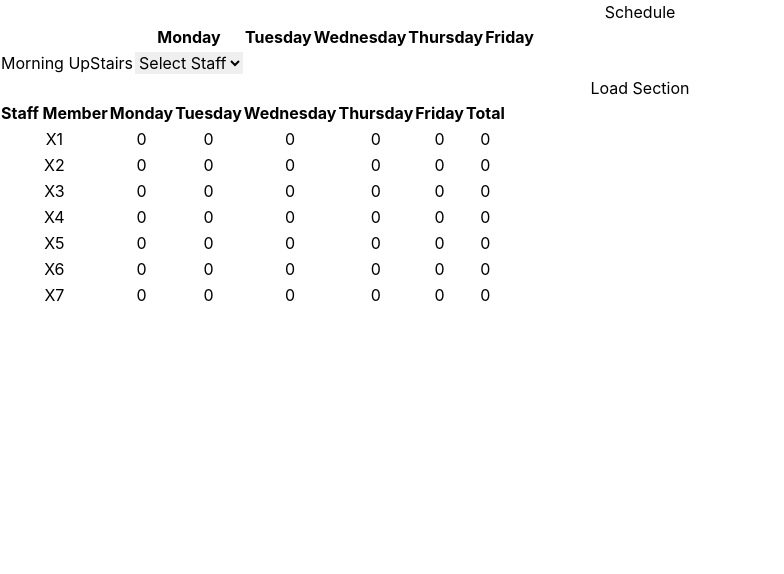
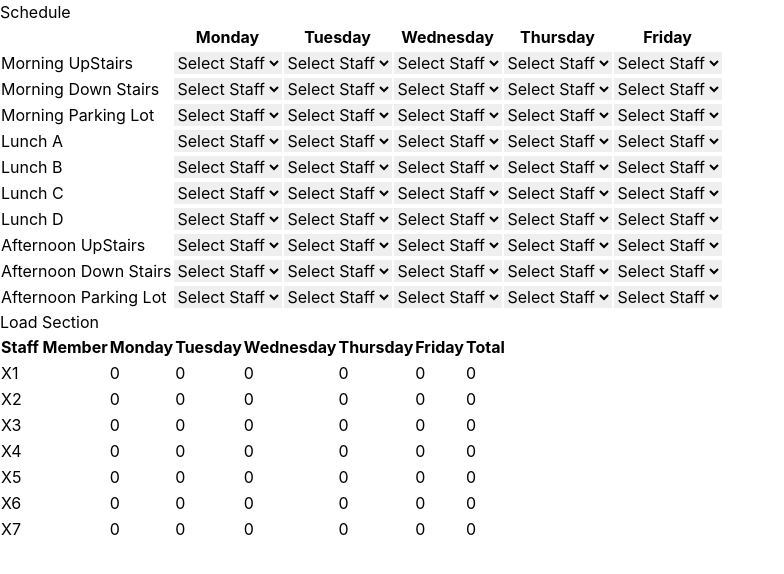
Before and after one commit to imfenil16/scheduling-app, a React (Create React App) app: page / in a window 1280 px wide. Shown: the top 574 px of the page, without its empty margins (0-784 px from the left). Built offline with nearby package versions, Linux system fonts and the light colour scheme.

Commit message:
WIP Fix Total Count

```diff
--- a/src/App.js
+++ b/src/App.js
@@ -1,15 +1,44 @@
 import React, { useState } from 'react';
 import './App.css';
+import StaffSelect from './components/staffselect';
+
+const staffMembers = ['X1', 'X2', 'X3', 'X4', 'X5', 'X6', 'X7'];
+
+const timeSlots = [
+  'Morning UpStairs',
+  'Morning Down Stairs',
+  'Morning Parking Lot',
+  'Lunch A',
+  'Lunch B',
+  'Lunch C',
+  'Lunch D',
+  'Afternoon UpStairs',
+  'Afternoon Down Stairs',
+  'Afternoon Parking Lot',
+];
 
 function App() {
   const [schedule, setSchedule] = useState({});
-  const staffMembers = ['X1', 'X2', 'X3', 'X4', 'X5', 'X6', 'X7'];
 
   const handleStaffSelect = (day, timeSlot, staff) => {
+    // Prevent consecutive lunch slots
+    const currentDaySchedule = schedule[day] || {};
+    const prevTimeSlot = timeSlots[timeSlots.indexOf(timeSlot) - 1];
+    if (
+      prevTimeSlot &&
+      currentDaySchedule[prevTimeSlot] === staff &&
+      timeSlot.includes('Lunch')
+    ) {
+      alert(
+        'Consecutive lunch slots for the same staff member are not allowed.'
+      );
+      return;
+    }
+
     setSchedule((prevSchedule) => ({
       ...prevSchedule,
       [day]: {
-        ...prevSchedule[day],
+        ...currentDaySchedule,
         [timeSlot]: staff,
       },
     }));
@@ -22,9 +51,20 @@ function App() {
     ).length;
   };
 
+  const calculateTotalLoad = (staff) => {
+    let totalLoad = 0;
+    timeSlots.forEach((timeSlot) => {
+      const daySchedule = schedule[timeSlot] || {};
+      if (daySchedule[staff]) {
+        totalLoad++;
+      }
+    });
+    return totalLoad;
+  };
+
   return (
-    <div className='App'>
-      <h1>Schedule</h1>
+    <div className='container mx-auto p-8'>
+      <h1 className='text-2xl mb-4'>Schedule</h1>
       <table>
         <thead>
           <tr>
@@ -37,33 +77,29 @@ function App() {
           </tr>
         </thead>
         <tbody>
-          <tr>
-            <td>Morning UpStairs</td>
-            <td>
-              <select
-                value={schedule['Monday']?.['Morning UpStairs'] || ''}
-                onChange={(e) =>
-                  handleStaffSelect(
-                    'Monday',
-                    'Morning UpStairs',
-                    e.target.value
-                  )
-                }
-              >
-                <option value=''>Select Staff</option>
-                {staffMembers.map((staff) => (
-                  <option key={staff} value={staff}>
-                    {staff}
-                  </option>
-                ))}
-              </select>
-            </td>
-          </tr>
+          {timeSlots.map((timeSlot) => (
+            <tr key={timeSlot}>
+              <td>{timeSlot}</td>
+              {['Monday', 'Tuesday', 'Wednesday', 'Thursday', 'Friday'].map(
+                (day) => (
+                  <td key={day}>
+                    <StaffSelect
+                      value={schedule[day]?.[timeSlot] || ''}
+                      onChange={(e) =>
+                        handleStaffSelect(day, timeSlot, e.target.value)
+                      }
+                      staffMembers={staffMembers}
+                    />
+                  </td>
+                )
+              )}
+            </tr>
+          ))}
         </tbody>
       </table>
 
-      <h2>Load Section</h2>
-      <table>
+      <h2 className='text-2xl my-4'>Load Section</h2>
+      <table className='table-auto border border-collapse w-full'>
         <thead>
           <tr>
             <th>Staff Member</th>
@@ -79,18 +115,12 @@ function App() {
           {staffMembers.map((staff) => (
             <tr key={staff}>
               <td>{staff}</td>
-              <td>{countStaffLoad(staff, 'Monday')}</td>
-              <td>{countStaffLoad(staff, 'Tuesday')}</td>
-              <td>{countStaffLoad(staff, 'Wednesday')}</td>
-              <td>{countStaffLoad(staff, 'Thursday')}</td>
-              <td>{countStaffLoad(staff, 'Friday')}</td>
-              <td>
-                {countStaffLoad(staff, 'Monday') +
-                  countStaffLoad(staff, 'Tuesday') +
-                  countStaffLoad(staff, 'Wednesday') +
-                  countStaffLoad(staff, 'Thursday') +
-                  countStaffLoad(staff, 'Friday')}
-              </td>
+              {['Monday', 'Tuesday', 'Wednesday', 'Thursday', 'Friday'].map(
+                (day) => (
+                  <td key={day}>{countStaffLoad(staff, day)}</td>
+                )
+              )}
+              <td>{calculateTotalLoad(staff)}</td>
             </tr>
           ))}
         </tbody>
```
